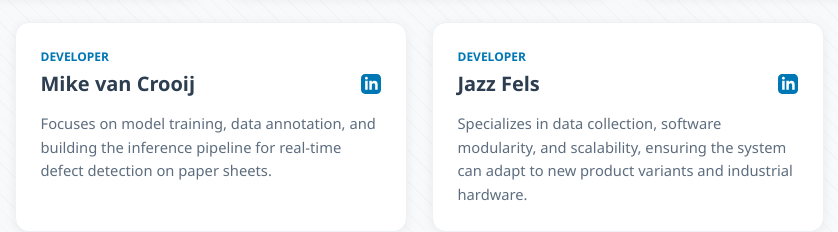
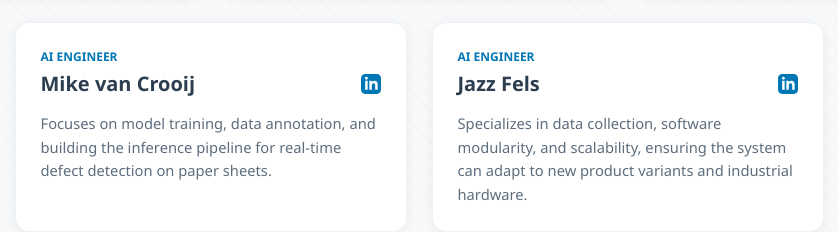
Before and after one commit to Joopark14/Joopark14.github.io, a plain HTML site: page index.html in a window 1280 px wide. Shown: the part 486-718 px from the top of the page, 221-1059 px from the left. Drawn offline with Linux system fonts and the light colour scheme.

Commit message:
Update index.html

```diff
--- a/index.html
+++ b/index.html
@@ -194,7 +194,7 @@
             </div>
 
             <div class="member-card">
-                <span class="role-tag">Developer</span>
+                <span class="role-tag">AI Engineer</span>
                 <a href="https://www.linkedin.com/in/mike-van-crooij-82b193166/" target="_blank" class="member-link">
                     Mike van Crooij <svg class="li-icon" viewBox="0 0 24 24"><path d="M19 0h-14c-2.761 0-5 2.239-5 5v14c0 2.761 2.239 5 5 5h14c2.762 0 5-2.239 5-5v-14c0-2.761-2.238-5-5-5zm-11 19h-3v-11h3v11zm-1.5-12.268c-.966 0-1.75-.79-1.75-1.764s.784-1.764 1.75-1.764 1.75.79 1.75 1.764-.783 1.764-1.75 1.764zm13.5 12.268h-3v-5.604c0-3.368-4-3.113-4 0v5.604h-3v-11h3v1.765c1.396-2.586 7-2.777 7 2.476v6.759z"/></svg>
                 </a>
@@ -202,7 +202,7 @@
             </div>
 
             <div class="member-card">
-                <span class="role-tag">Developer</span>
+                <span class="role-tag">AI Engineer</span>
                 <a href="https://www.linkedin.com/in/jazzfel/" target="_blank" class="member-link">
                     Jazz Fels <svg class="li-icon" viewBox="0 0 24 24"><path d="M19 0h-14c-2.761 0-5 2.239-5 5v14c0 2.761 2.239 5 5 5h14c2.762 0 5-2.239 5-5v-14c0-2.761-2.238-5-5-5zm-11 19h-3v-11h3v11zm-1.5-12.268c-.966 0-1.75-.79-1.75-1.764s.784-1.764 1.75-1.764 1.75.79 1.75 1.764-.783 1.764-1.75 1.764zm13.5 12.268h-3v-5.604c0-3.368-4-3.113-4 0v5.604h-3v-11h3v1.765c1.396-2.586 7-2.777 7 2.476v6.759z"/></svg>
                 </a>
```
